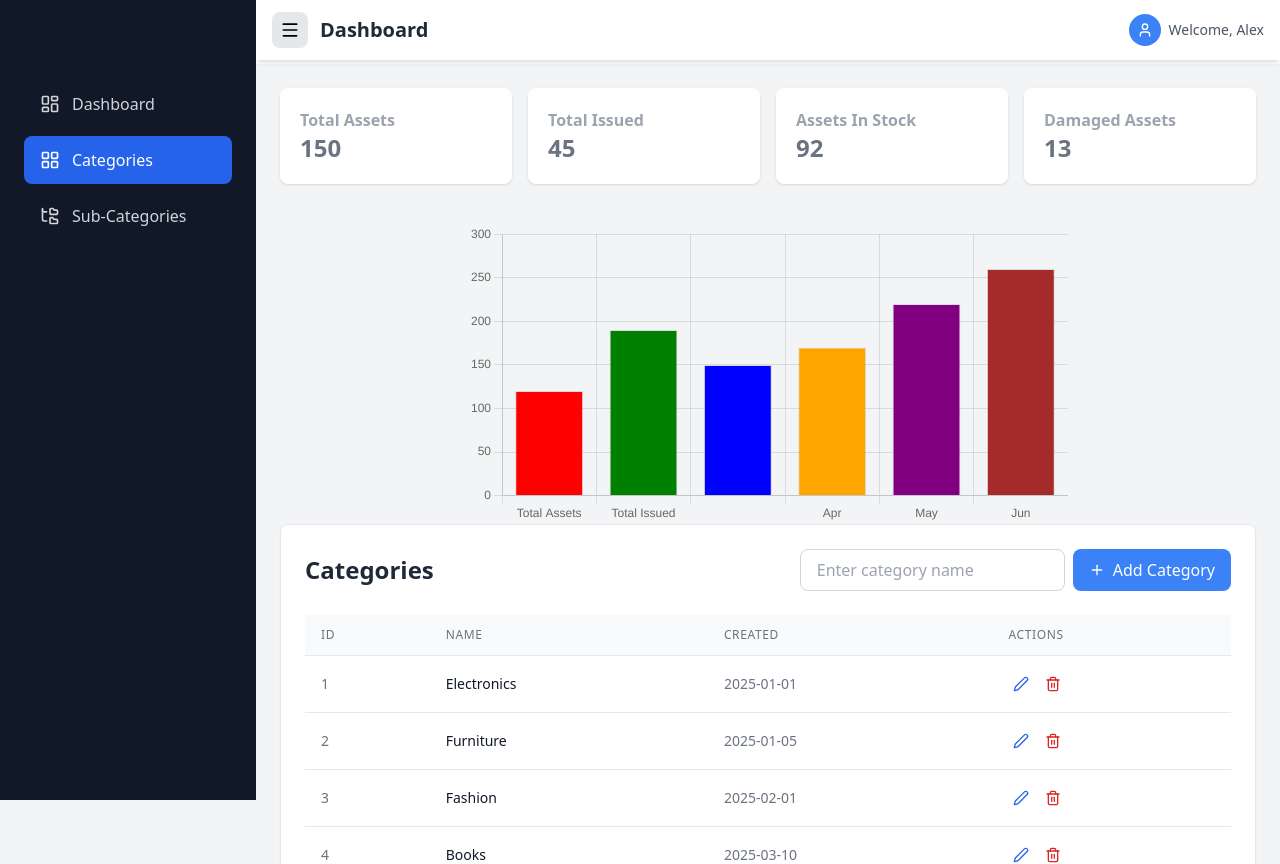
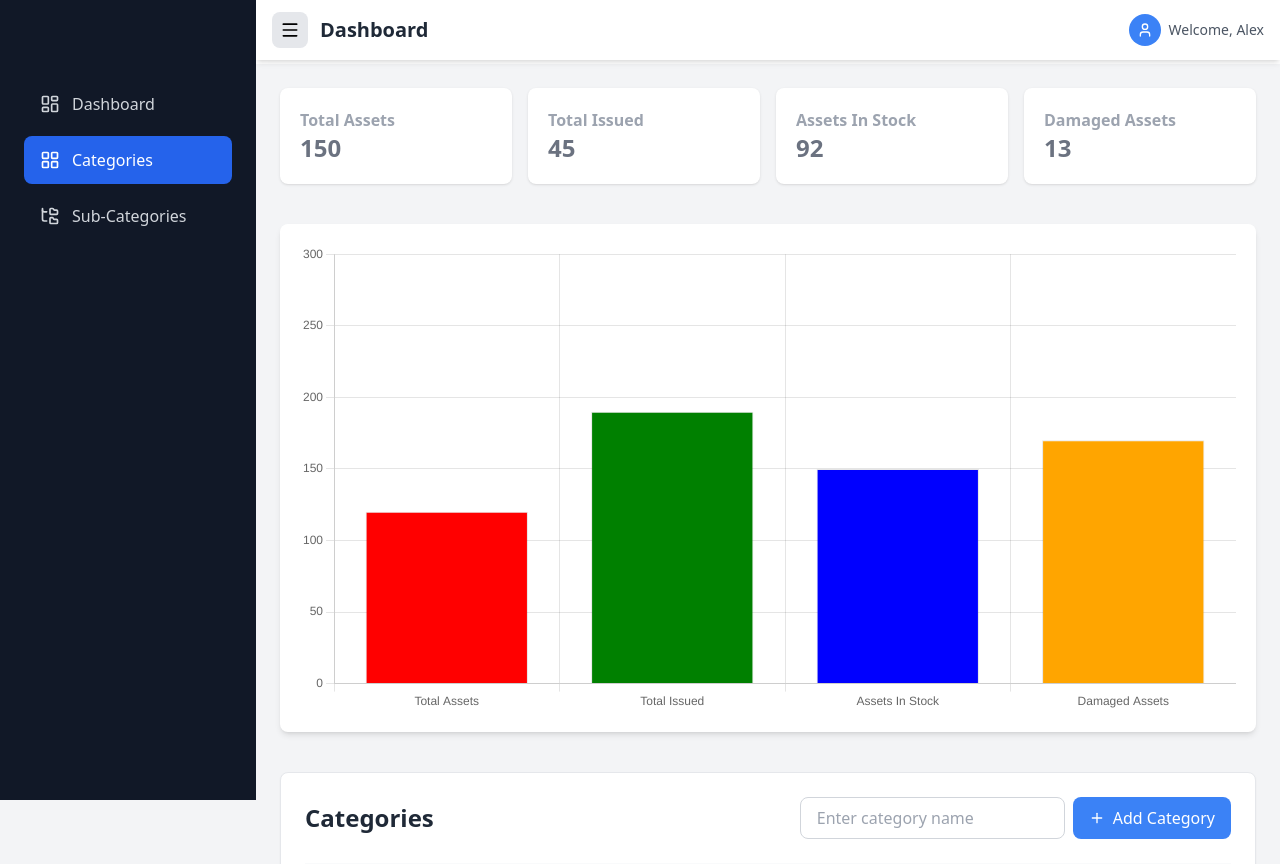
Before and after one commit to Muhammad-Munsif/react-tailwind-dashboard, a React (Vite) app: page / in a window 1280 px wide. Built offline with nearby package versions, Linux system fonts and the light colour scheme.

Commit message:
To create a dashboard using react and tailwind css

```diff
--- a/src/components/BarChart.jsx
+++ b/src/components/BarChart.jsx
@@ -13,7 +13,7 @@ ChartJS.register(CategoryScale, LinearScale, BarElement, Tooltip, Legend);
 
 export default function BarChart() {
   const data = {
-    labels: ["Total Assets", "Total Issued", "", "Apr", "May", "Jun"],
+    labels: ["Total Assets", "Total Issued", "Assets In Stock", "Damaged Assets",],
     datasets: [
       {
         label: "Sales",
@@ -23,8 +23,7 @@ export default function BarChart() {
           "green",
           "blue",
           "orange",
-          "purple",
-          "brown"
+
         ],
         borderWidth: 1,
       },
@@ -39,7 +38,7 @@ export default function BarChart() {
   };
 
   return (
-    <div style={{ width: "600px", margin: "0 auto" }}>
+    <div style={{ width: "100%", margin: "0 auto" }} className=" bg-white shadow-md p-5 rounded-lg mb-10">
       <Bar data={data} options={options} />
     </div>
   );
--- a/src/components/Categories.jsx
+++ b/src/components/Categories.jsx
@@ -45,7 +45,7 @@ export default function Categories({ categories, onAddCategory, onEditCategory,
   return (
     <>
         <Dashboard></Dashboard>
-      <section className="bg-white rounded-lg shadow-sm border border-gray-200 p-4 md:p-6">
+      <section className="bg-white rounded-lg shadow-sm border border-gray-200 p-4 md:p-6 mt-10">
         <div className="flex flex-col md:flex-row md:items-center justify-between mb-6">
           <h2 className="text-2xl font-bold text-gray-800 mb-4 md:mb-0">Categories</h2>
 
```
